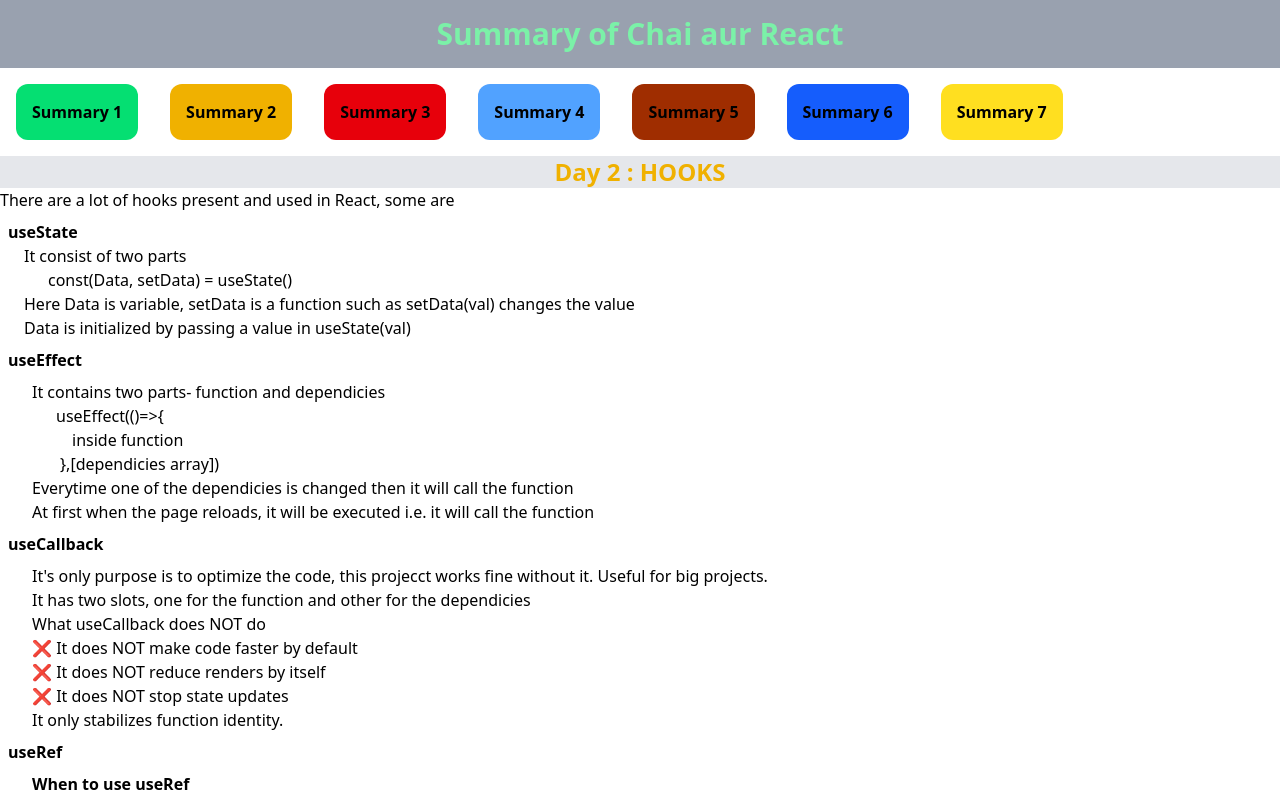
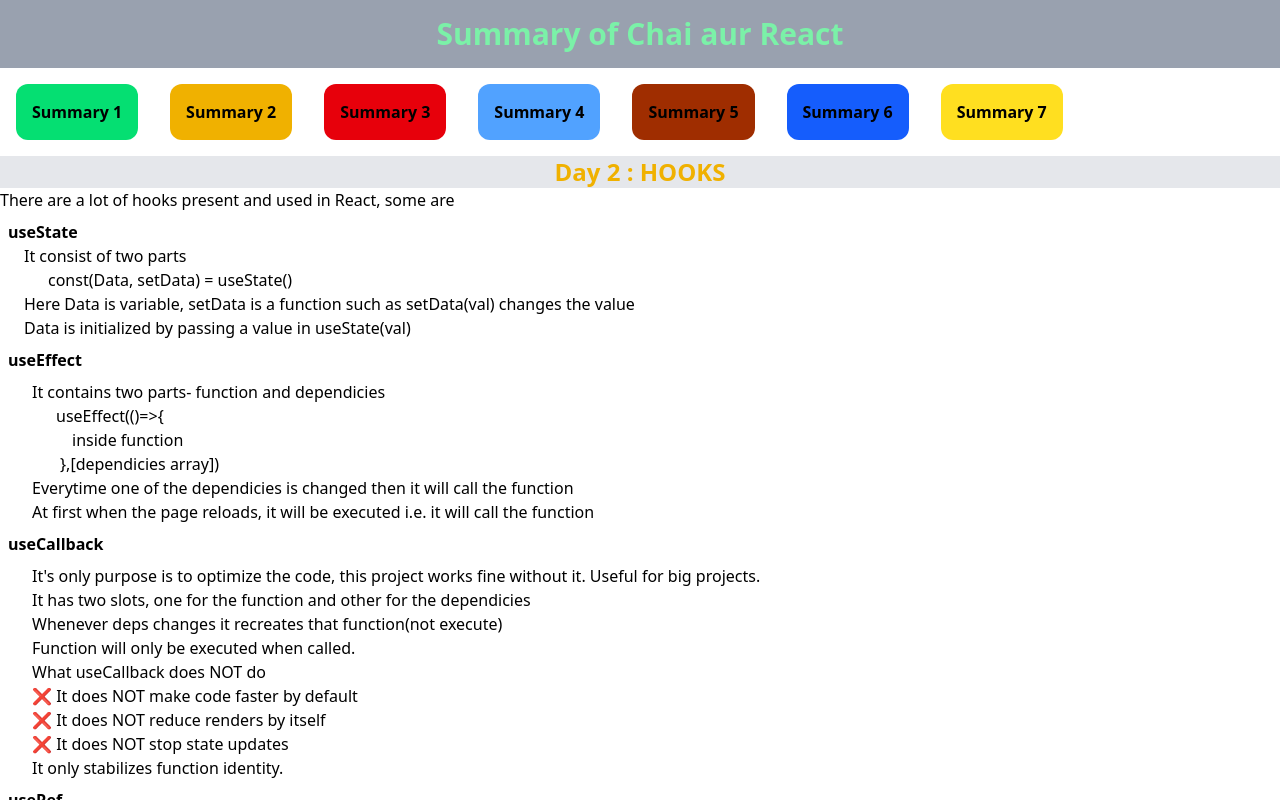
Before and after one commit to Parshant124/React, a React (Vite) app in the folder 00Summary/: page / in a window 1280 px wide. Both pictures are taken after a click on the button "Summary 2". Shown: the top 800 px of the page. Built offline with nearby package versions, Linux system fonts and the light colour scheme.

Commit message:
useCallback defined

```diff
--- a/00Summary/src/Summary/Summary02.jsx
+++ b/00Summary/src/Summary/Summary02.jsx
@@ -47,8 +47,10 @@
                     className="font-semibold py-2"
                     >useCallback</h2>
                     <div className="mx-6">
-                        <h2>It's only purpose is to optimize the code, this projecct works fine without it. Useful for big projects.</h2>
+                        <h2>It's only purpose is to optimize the code, this project works fine without it. Useful for big projects.</h2>
                         <h2>It has two slots, one for the function and other for the dependicies</h2>
+                        <h2>Whenever deps changes it recreates that function(not execute)</h2>
+                        <h2>Function will only be executed when called.</h2>
                         <h2>What useCallback does NOT do</h2>
                         <h2>❌ It does NOT make code faster by default</h2>
                         <h2>❌ It does NOT reduce renders by itself</h2>
```
